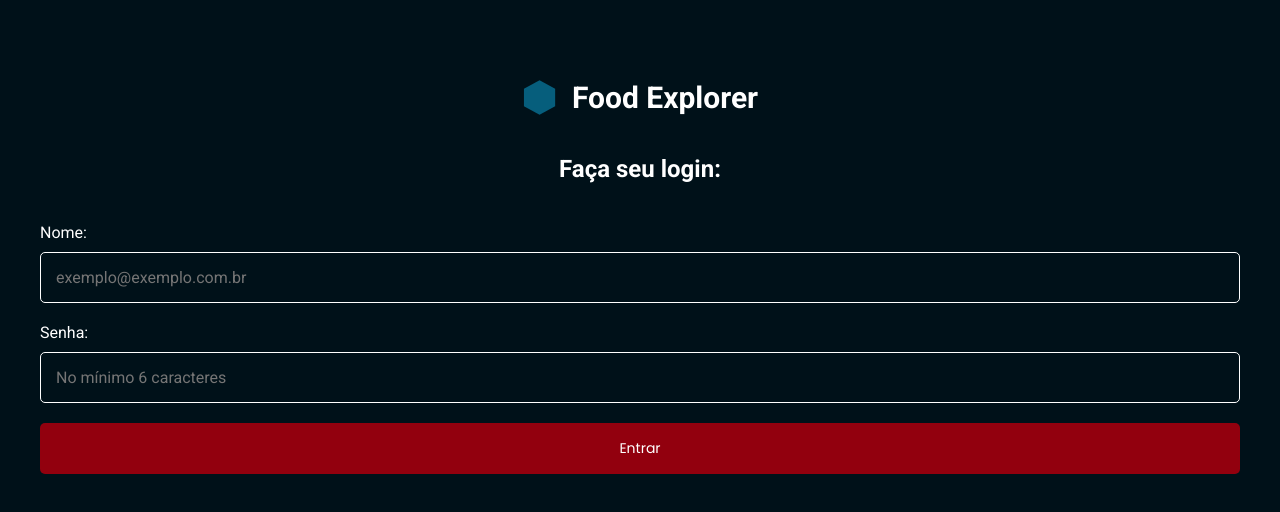
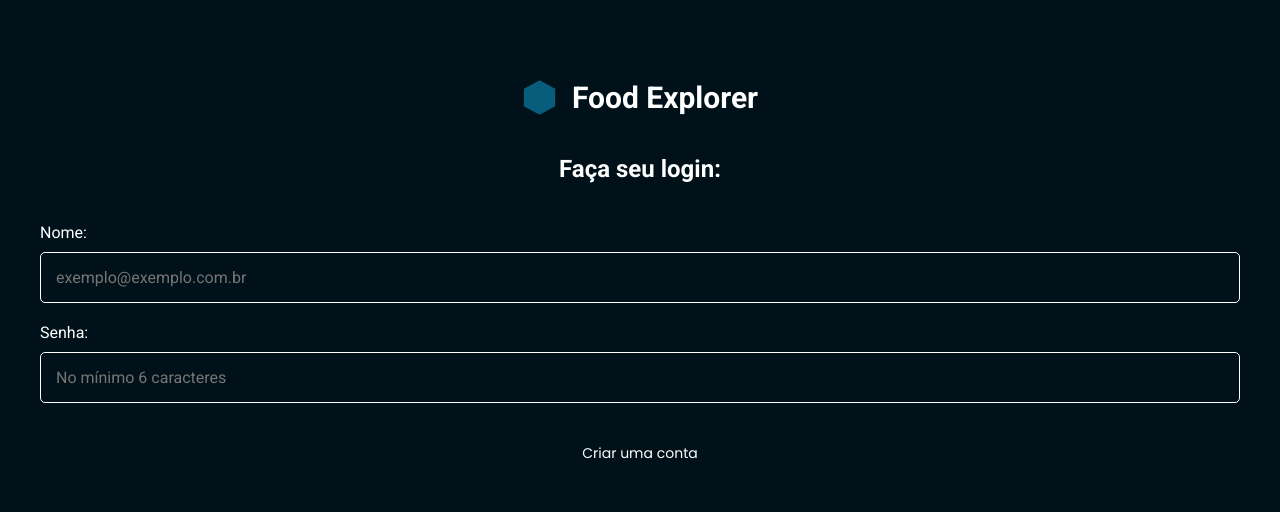
Before and after one commit to MatheusTorresDev97/web-food_exploxer, a React (Vite) app: page / in a window 1280 px wide. Shown: the top 512 px of the page. Built offline with nearby package versions, Linux system fonts and the light colour scheme.

Commit message:
feat/ create ButtonText

```diff
--- a/package.json
+++ b/package.json
@@ -13,6 +13,7 @@
     "react": "^18.2.0",
     "react-dom": "^18.2.0",
     "react-icons": "^4.12.0",
+    "react-router-dom": "^6.20.0",
     "styled-components": "^6.1.1"
   },
   "devDependencies": {
--- /dev/null
+++ b/src/components/ButtonText/index.jsx
@@ -0,0 +1,13 @@
+/* eslint-disable react/prop-types */
+import { Container } from "./styles";
+
+const ButtonText = ({title, icon: Icon}) => {
+  return (
+    <Container>
+    {Icon && <Icon />}
+    {title}
+  </Container>
+  )
+}
+
+export default ButtonText
--- /dev/null
+++ b/src/components/ButtonText/styles.js
@@ -0,0 +1,11 @@
+import styled from "styled-components";
+
+const Container = styled.a`
+  font-size: 1.4rem;
+  display: flex;
+  justify-content: center;
+  align-items: center;
+  gap: 5px;
+`;
+
+export { Container };
--- a/src/pages/SignIn/index.jsx
+++ b/src/pages/SignIn/index.jsx
@@ -1,6 +1,6 @@
 import { Container, Form } from "./styles";
 import Input from "../../components/Input";
-import Button from "../../components/Button";
+import ButtonText from "../../components/ButtonText";
 import Logo from "../../assets/logo.svg";
 
 const SignIn = () => {
@@ -18,7 +18,7 @@ const SignIn = () => {
           type="password"
           placeholder="No mínimo 6 caracteres"
         />
-        <Button title="Entrar" type="button" isHighlighted />
+        <ButtonText  title="Criar uma conta" />
       </Form>
     </Container>
   );
--- a/src/pages/SignIn/styles.js
+++ b/src/pages/SignIn/styles.js
@@ -10,6 +10,10 @@ export const Form = styled.form`
      padding: 80px 40px;
     text-align: center;
     background-color: ${({ theme }) => theme.COLORS.BLUE_700};
+
+    @media (max-width: 700px) {
+    min-height: 100vh;
+  }
 
     > .top {
     display: flex;
@@ -28,4 +32,8 @@ export const Form = styled.form`
      h2 {
     margin: 40px auto;
   }
+
+  > *:last-child {
+    margin-top: 40px;
+  }
 `
```
Also changed, not shown: 1 other file (tests, documents, lock files or other folders).
